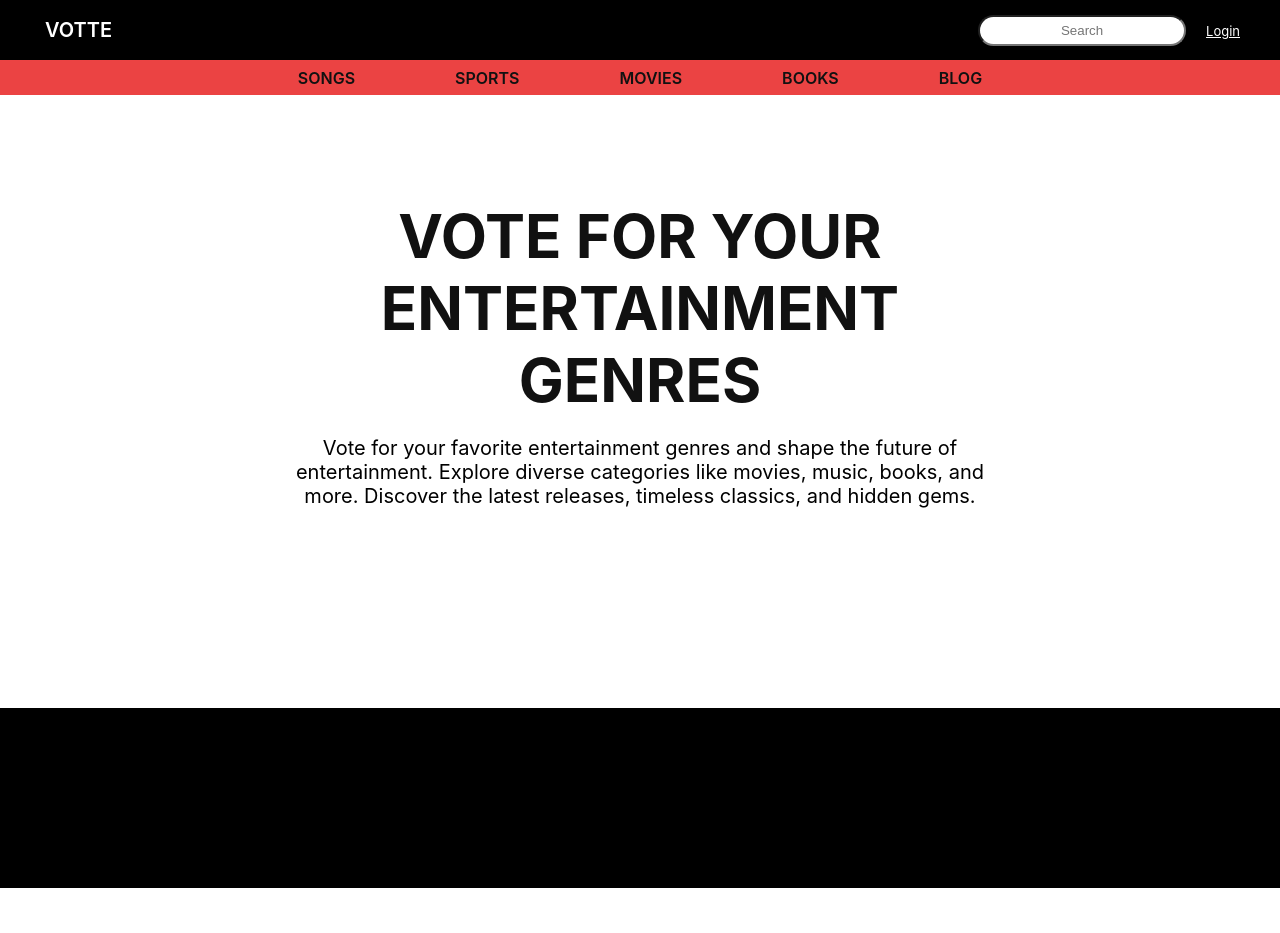
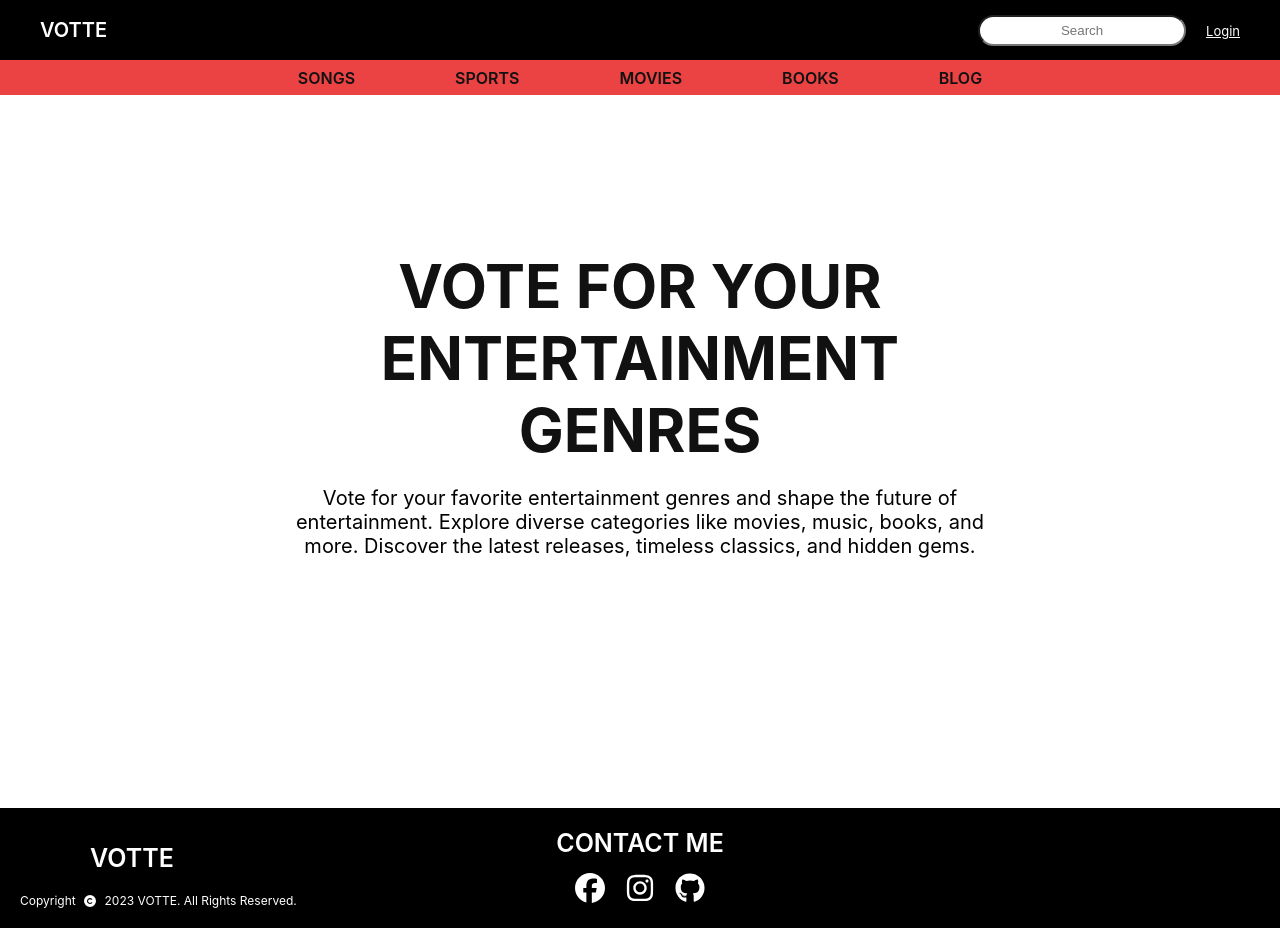
Before and after one commit to Nomddaay/votte, a React (Create React App) app in the folder frontend/: page /home_page in a window 1280 px wide. Before the commit the page ends 888 px from the top, so only its background shows below. Built offline with nearby package versions, Linux system fonts and the light colour scheme.

Commit message:
done 65% footer

```diff
--- a/frontend/package.json
+++ b/frontend/package.json
@@ -3,6 +3,9 @@
   "version": "0.1.0",
   "private": true,
   "dependencies": {
+    "@fortawesome/free-brands-svg-icons": "^6.4.0",
+    "@fortawesome/free-solid-svg-icons": "^6.4.0",
+    "@fortawesome/react-fontawesome": "^0.2.0",
     "@testing-library/jest-dom": "^5.16.5",
     "@testing-library/react": "^13.4.0",
     "@testing-library/user-event": "^13.5.0",
--- a/frontend/src/components/footer/Footer.css
+++ b/frontend/src/components/footer/Footer.css
@@ -1,4 +1,48 @@
 .footer {
     background-color: #000000;
-    height: 180px;
+    height: 120px;
 }
+
+.footer_container {
+    display: grid;
+    grid-template-columns: 3fr 3fr 3fr;
+}
+
+.section_item_A {
+    padding-left: 20px;
+}
+
+.text_logo_footer {
+    font-size: 25px;
+    font-weight: 600;
+    padding: 35px 0 20px 70px;
+}
+
+.copyright {
+    color: #fff;
+    font-size: 12px;
+}
+
+.section_item_B {
+    color: #fff;
+    font-size: 25px;
+    font-weight: 600;
+    text-align: center;
+    padding: 20px 0 10px;
+}
+
+.contact_me_text {
+    padding-bottom: 15px;
+}
+
+.list_icons {
+
+    padding: 0 150px;
+    display: flex;
+    justify-content: space-between;
+}
+
+.icon {
+    width: 50px;
+    height: 50px;
+}
--- a/frontend/src/components/footer/Footer.js
+++ b/frontend/src/components/footer/Footer.js
@@ -1,10 +1,71 @@
 import React from 'react';
 import './Footer.css';
+import { FontAwesomeIcon } from "@fortawesome/react-fontawesome";
+import {
+  faInstagram,
+  faGithub,
+  faFacebook,
+} from "@fortawesome/free-brands-svg-icons";
+import { faCopyright } from "@fortawesome/free-solid-svg-icons";
 
 const Footer = () => {
+
+  const handleScrollToTop = (e) => {
+    e.preventDefault();
+    window.scrollTo({
+      top: 0,
+      behavior: "smooth",
+    });
+  };
+
   return (
     <div className='footer'>
-        Halo
+      <div className='footer_container'>
+        <div className='section_item_A'>
+          <div className='text_logo_footer'>
+            <a href='/home_page' style={{textDecoration: 'none'}} onClick={handleScrollToTop}>
+              VOTTE
+            </a>
+          </div>
+          <div className='copyright'>
+            <span style={{ paddingRight: 5 }}>Copyright </span>
+            <FontAwesomeIcon icon={faCopyright} />{" "}
+            <span style={{ paddingLeft: 5 }}>
+                {new Date().getFullYear()} VOTTE. All Rights
+                Reserved.
+            </span>
+          </div>
+        </div>
+        <div className='section_item_B'>
+          <div className='contact_me_text'>CONTACT ME</div>
+          <div className='list_icons'>
+            <a
+              href='https://www.facebook.com/nomddaay/'
+              target='_blank'
+              rel="noreferrer"
+              className='icon'
+            >
+              <FontAwesomeIcon icon={faFacebook} style={{width: 30, height: 30}}/>
+            </a>
+            <a
+              href='https://www.instagram.com/nomddaay/'
+              target='_blank'
+              rel="noreferrer"
+              className='icon'
+            >
+              <FontAwesomeIcon icon={faInstagram} style={{width: 30, height: 30}}/>
+            </a>
+            <a
+              href='https://github.com/Nomddaay'
+              target='_blank'
+              rel="noreferrer"
+              className='icon'
+            >
+              <FontAwesomeIcon icon={faGithub} style={{width: 30, height: 30}}/>
+            </a>
+          </div>
+        </div>
+      </div>
     </div>
   )
 }
--- a/frontend/src/components/header/titleBar/TitleBar.css
+++ b/frontend/src/components/header/titleBar/TitleBar.css
@@ -11,7 +11,7 @@
 .text_logo {
     font-size: 20px;
     font-weight: 600;
-    margin: 45px;
+    margin-left: 40px;
 }
 
 .search_and_login {
--- a/frontend/src/pages/homepage/HomePage.css
+++ b/frontend/src/pages/homepage/HomePage.css
@@ -1,7 +1,7 @@
 .wrapper {
     display: flex;
     text-align: center;
-    margin: 200px 190px;
+    margin: 250px 190px;
     padding: 0 80px;
 }
 
```
Also changed, not shown: 1 other file (tests, documents, lock files or other folders).
